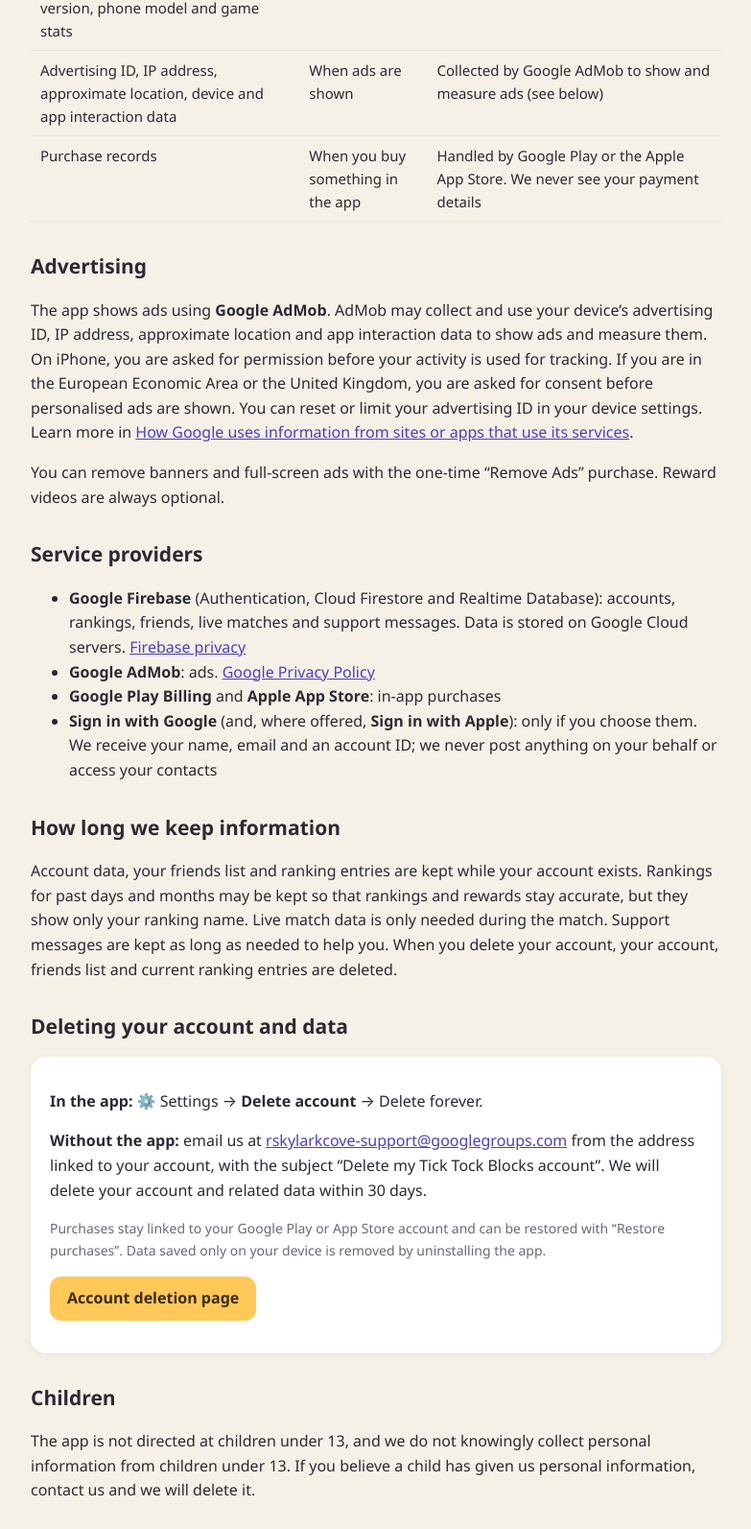
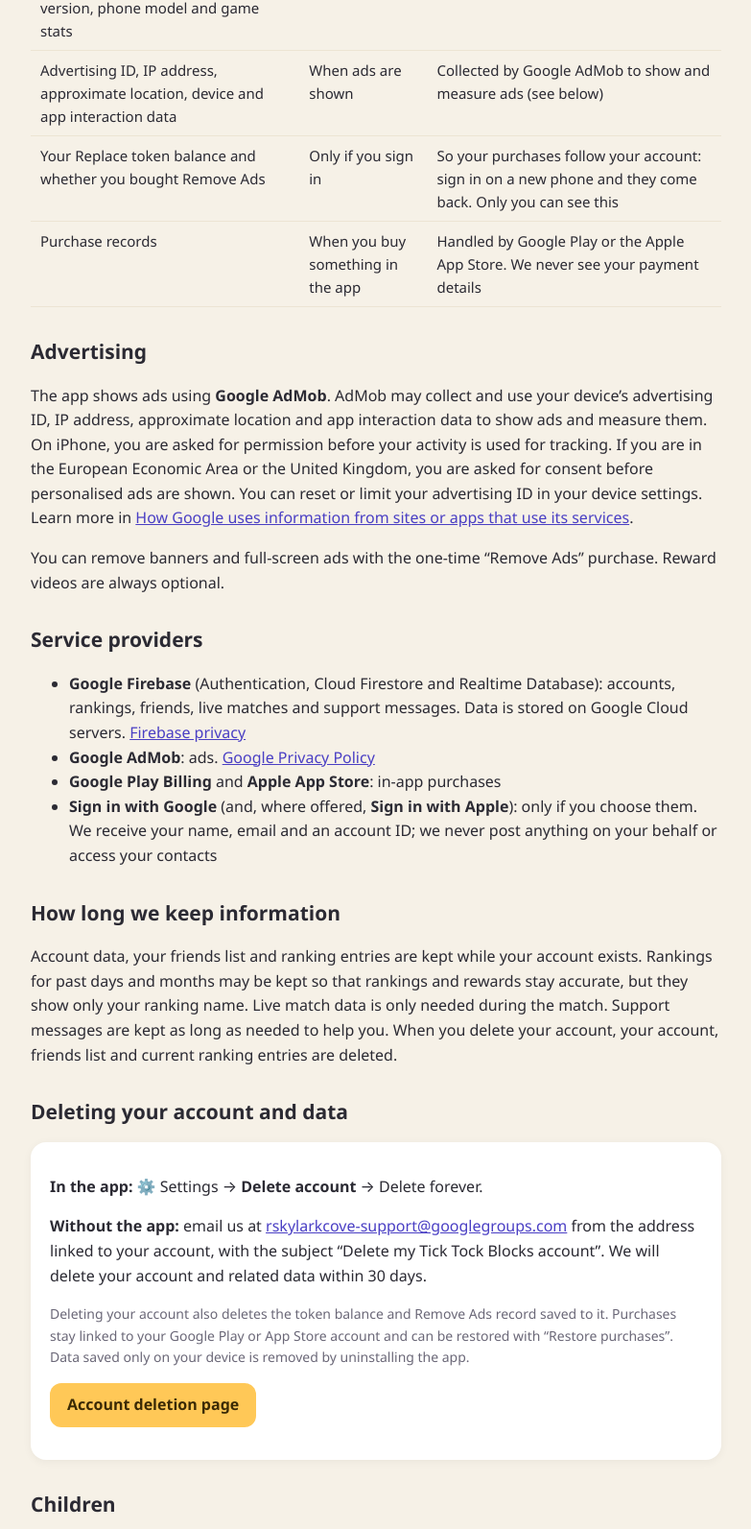
Before and after one commit to RSkylarkCove/RSkylarkCove.github.io, a plain HTML site: page tick-tock-blocks/privacy/index.html in a window 1280 px wide. Shown: the part 1390-2983 px from the top of the page at 96% size, without its empty margins (248-1031 px from the left). Drawn offline with Linux system fonts and the light colour scheme.

Commit message:
Tick Tock Blocks: purchases now follow the signed-in account (privacy + delete-account pages)
Co-Authored-By: Claude Opus 5.5 <noreply@anthropic.com>
Claude-Session: https://claude.ai/code/session_015wmPPcdqC7dWSJ9zXZkkYX

```diff
--- a/tick-tock-blocks/privacy/index.html
+++ b/tick-tock-blocks/privacy/index.html
@@ -38,6 +38,7 @@
     <tr><td>Live match data: your board, score and the powers you send, during a Versus match</td><td>Only during online Versus matches</td><td>To show your opponent your board and score in real time. It is only used for the match</td></tr>
     <tr><td>Help &amp; Support messages: name, email, message, optional screenshots and video link, app version, phone model and game stats</td><td>Only if you send a message</td><td>To answer you and fix problems</td></tr>
     <tr><td>Advertising ID, IP address, approximate location, device and app interaction data</td><td>When ads are shown</td><td>Collected by Google AdMob to show and measure ads (see below)</td></tr>
+    <tr><td>Your Replace token balance and whether you bought Remove Ads</td><td>Only if you sign in</td><td>So your purchases follow your account: sign in on a new phone and they come back. Only you can see this</td></tr>
     <tr><td>Purchase records</td><td>When you buy something in the app</td><td>Handled by Google Play or the Apple App Store. We never see your payment details</td></tr>
   </table>
 
@@ -60,7 +61,7 @@
   <div class="card">
     <p><b>In the app:</b> ⚙️ Settings → <b>Delete account</b> → Delete forever.</p>
     <p><b>Without the app:</b> email us at <a href="mailto:rskylarkcove-support@googlegroups.com">rskylarkcove-support@googlegroups.com</a> from the address linked to your account, with the subject “Delete my Tick Tock Blocks account”. We will delete your account and related data within 30 days.</p>
-    <p class="muted">Purchases stay linked to your Google Play or App Store account and can be restored with “Restore purchases”. Data saved only on your device is removed by uninstalling the app.</p>
+    <p class="muted">Deleting your account also deletes the token balance and Remove Ads record saved to it. Purchases stay linked to your Google Play or App Store account and can be restored with “Restore purchases”. Data saved only on your device is removed by uninstalling the app.</p>
     <p><a class="btn" href="../delete-account/">Account deletion page</a></p>
   </div>
 
```
Also changed, not shown: tick-tock-blocks/delete-account/index.html (+2 -1 lines).
